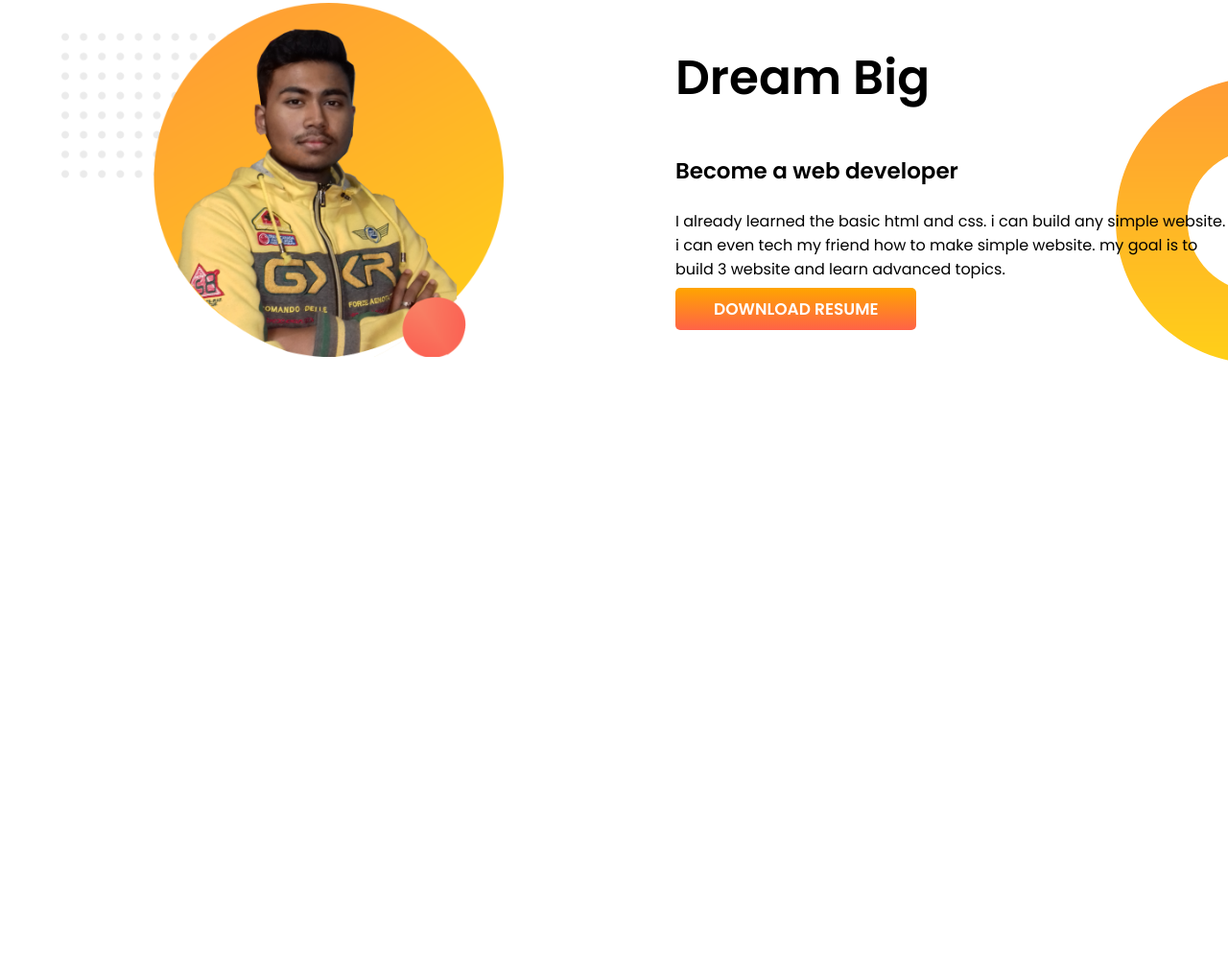
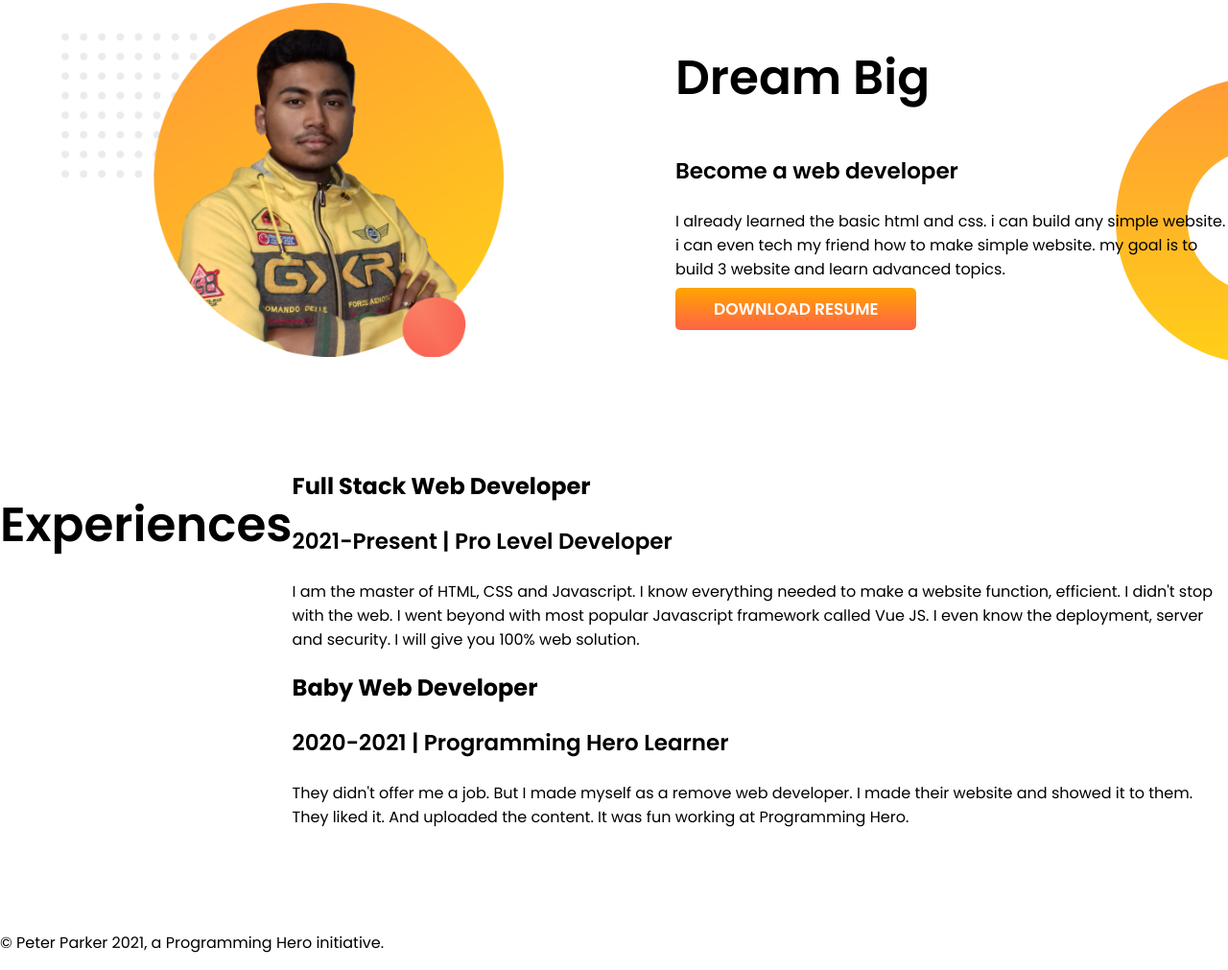
Before and after one commit to sayeedhasangit/developer-portfolio, a plain HTML site: page index.html in a window 1280 px wide. Shown: the part 561-1572 px from the top of the page at 96% size. Before the commit the page ends 1030 px from the top, so only its background shows below. Drawn offline with Linux system fonts and the light colour scheme.

Commit message:
experience and footer section added

```diff
--- a/index.html
+++ b/index.html
@@ -17,7 +17,8 @@
 </head>
 <body>
     <main>
-        <section class ="top-banner">
+        <!-- top-banner section -->
+        <section class ="top-banner flexible-container">
 
             <div class="half-width">
                 <h1>Welcome To</h1>
@@ -34,17 +35,44 @@
         </section>
 
 
-        <section class="dream-big">
+        <!-- dream-big section -->
+        <section class="dream-big flexible-container">
+
             <div class="half-width">
                 <img src="images/sayeed2.png" alt="">
             </div>
+
             <div class="half-width">
                 <h1>Dream Big</h1>
                 <h3>Become a web developer</h3>
                 <p class="dream-big-paragraph">I already learned the basic html and css. i can build any simple website. i can even tech my friend how to make simple website. my goal is to build 3 website and learn advanced topics.</p>
                 <a href="#" class="link-button">DOWNLOAD RESUME</a>
             </div>
+
         </section>
+
+
+        <!-- experience section -->
+        <section class="experience-area">
+            <h1>Experiences</h1>
+
+            <div class="flexible-container">
+                <div class="experience-item" id="full-stack">
+                    <h2>Full Stack Web Developer</h2>
+                    <h3 class="orange-color">2021-Present | Pro Level Developer</h3>
+                    <p>I am the master of HTML, CSS and Javascript. I know everything needed to make a website function, efficient. I didn't stop with the web. I went beyond with most popular Javascript framework called Vue JS. I even know the deployment, server and security. I will give you 100% web solution.</p>
+                </div>
+                <div class="experience-item" id="web-dev">
+                    <h2>Baby Web Developer</h2>
+                    <h3 class="orange-color">2020-2021 | Programming Hero Learner</h3>
+                    <p>They didn't offer me a job. But I made myself as a remove web developer. I made their website and showed it to them. They liked it. And uploaded the content. It was fun working at Programming Hero.</p>
+                </div>
+            </div>
+        </section>
+
+        <footer>
+            <p>© Peter Parker 2021, a Programming Hero initiative.</p>
+        </footer>
     </main>
 </body>
 </html>
```
